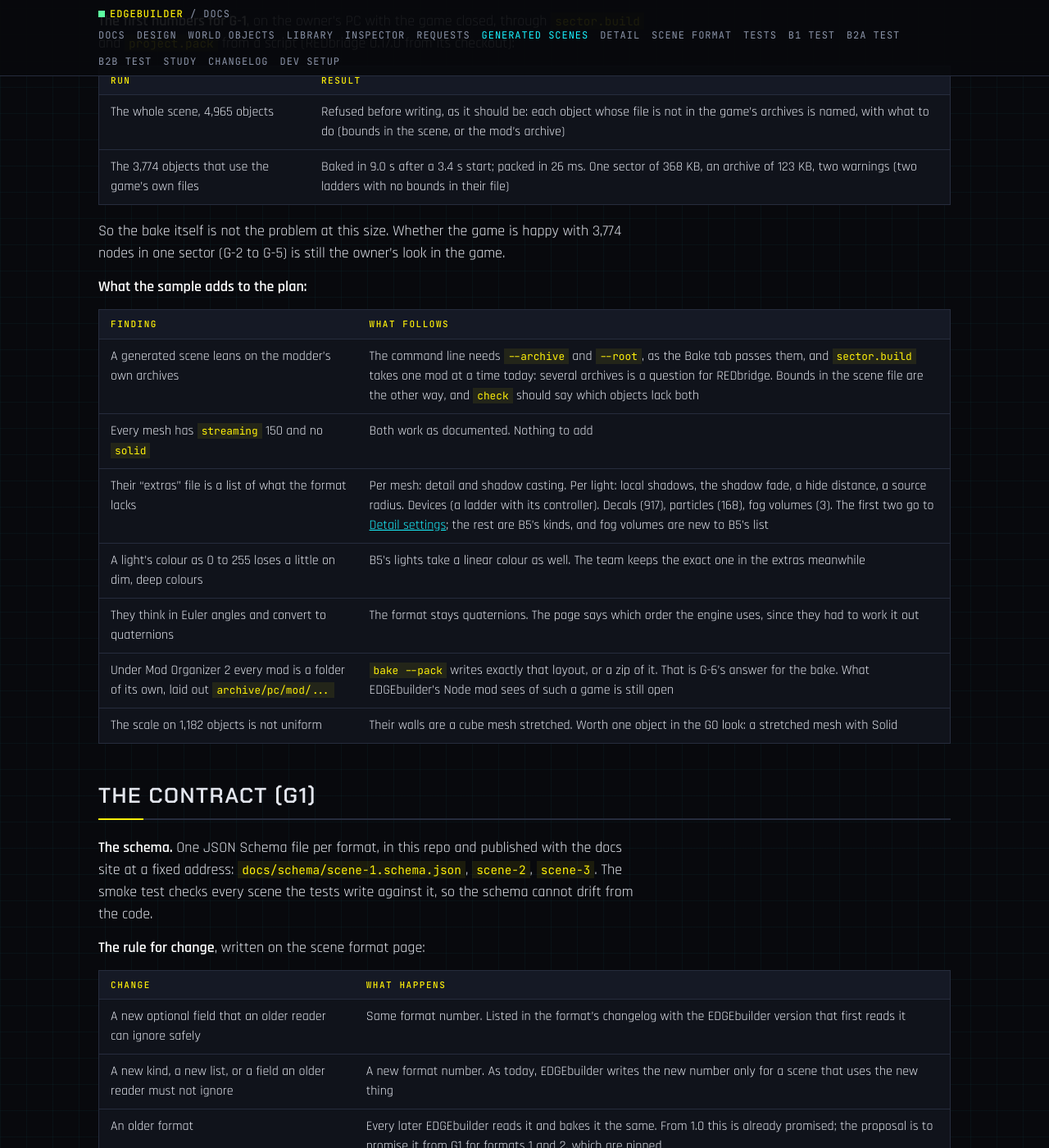
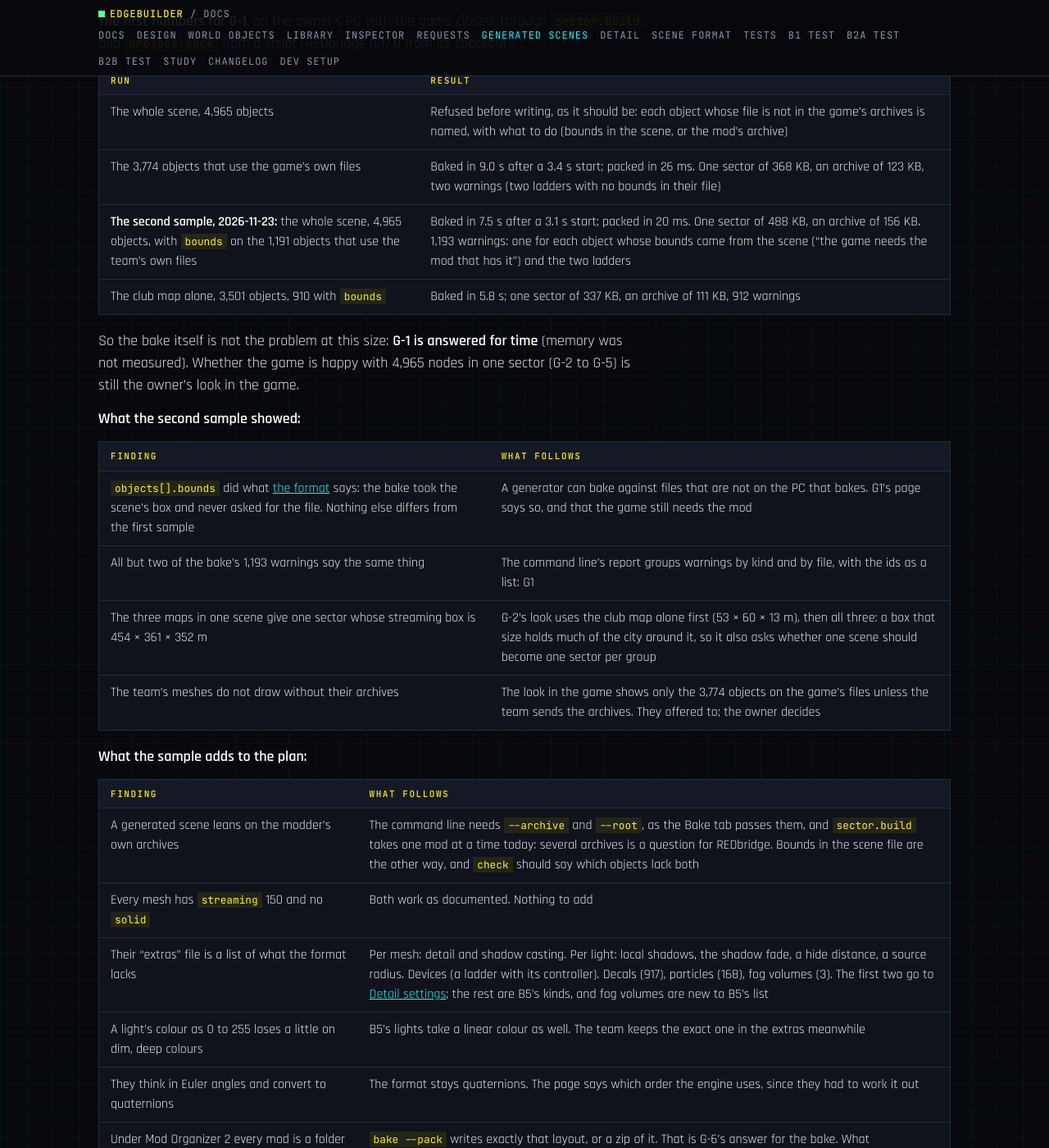
Before and after one commit to Edgemodders/EDGEbuilder, a Jekyll site: the page built from docs/generated-scenes.md, in a window 1280 px wide and 1400 px high, scrolled down 2326 px. Shown: the whole window at 82% size. Built offline with Jekyll 4.4.1, drawn with Linux system fonts in a browser that asks for light colours; some of the changed text lies outside the part shown.

Commit message:
Generated scenes: the team's second sample, the whole scene baked with bounds
All 4,965 objects bake in 7.5 s with bounds in the scene for the files of
their own mod. Their sectorHash is the plain FNV-1a 64 of the path; our
first check was wrong.

Co-Authored-By: Claude Fable 5.2 <noreply@anthropic.com>

```diff
--- a/docs/generated-scenes.md
+++ b/docs/generated-scenes.md
@@ -54,8 +54,19 @@ The team that asked sent one real build the same day, rewritten by their own scr
 |---|---|
 | The whole scene, 4,965 objects | Refused before writing, as it should be: each object whose file is not in the game's archives is named, with what to do (bounds in the scene, or the mod's archive) |
 | The 3,774 objects that use the game's own files | Baked in 9.0 s after a 3.4 s start; packed in 26 ms. One sector of 368 KB, an archive of 123 KB, two warnings (two ladders with no bounds in their file) |
+| **The second sample, 2026-11-23:** the whole scene, 4,965 objects, with `bounds` on the 1,191 objects that use the team's own files | Baked in 7.5 s after a 3.1 s start; packed in 20 ms. One sector of 488 KB, an archive of 156 KB. 1,193 warnings: one for each object whose bounds came from the scene ("the game needs the mod that has it") and the two ladders |
+| The club map alone, 3,501 objects, 910 with `bounds` | Baked in 5.8 s; one sector of 337 KB, an archive of 111 KB, 912 warnings |
 
-So the bake itself is not the problem at this size. Whether the game is happy with 3,774 nodes in one sector (G-2 to G-5) is still the owner's look in the game.
+So the bake itself is not the problem at this size: **G-1 is answered for time** (memory was not measured). Whether the game is happy with 4,965 nodes in one sector (G-2 to G-5) is still the owner's look in the game.
+
+**What the second sample showed:**
+
+| Finding | What follows |
+|---|---|
+| `objects[].bounds` did what [the format](scene.md) says: the bake took the scene's box and never asked for the file. Nothing else differs from the first sample | A generator can bake against files that are not on the PC that bakes. G1's page says so, and that the game still needs the mod |
+| All but two of the bake's 1,193 warnings say the same thing | The command line's report groups warnings by kind and by file, with the ids as a list: G1 |
+| The three maps in one scene give one sector whose streaming box is 454 × 361 × 352 m | G-2's look uses the club map alone first (53 × 60 × 13 m), then all three: a box that size holds much of the city around it, so it also asks whether one scene should become one sector per group |
+| The team's meshes do not draw without their archives | The look in the game shows only the 3,774 objects on the game's files unless the team sends the archives. They offered to; the owner decides |
 
 **What the sample adds to the plan:**
 
@@ -120,7 +131,7 @@ Every command takes `--json` and then prints one JSON report: the scene's name a
 
 ## Size (G0, then G2)
 
-Nothing here is known. G0 is a probe that answers it before anything is designed: a scene of about 5,000 objects is baked, and the owner looks at it in the game. The team's own scene is that scene, once their archives or bounds are here; until then, the 3,774 objects of it that use the game's files.
+Nothing here is known. G0 is a probe that answers it before anything is designed: a scene of about 5,000 objects is baked, and the owner looks at it in the game. The team's own scene is that scene: with the bounds of the second sample (2026-11-23) all 4,965 objects bake, and the 3,774 on the game's files draw without the team's archives.
 
 | Question | What it decides |
 |---|---|
@@ -176,7 +187,7 @@ The diff is a pure function over two scene files, so it lives beside `arrange.ts
 |---|---|---|
 | `resourceVersion` | 0 | 2 |
 | `lod` | 0 | 1 |
-| `sectorHash` | 0 | A hash for the sector (they say of its path; the number in their sample is not the plain FNV-1a 64 of the path it names, so what it holds is a question) |
+| `sectorHash` | 0 | The FNV-1a 64 of the sector's path with backslashes, `mod\rogue_arena_collision\ra_owned_collision.streamingsector`. Checked on 2026-11-23: it gives the number in their sample. The first check here read two `\r` in the path as line ends, an error of ours. They have not tested whether the game reads the field |
 | `staticCollisionShapeCategories` | Absent | Five rows of six, two of them set |
 | The buffer's flags | 7471104 | 4063232 |
 | The box's turn | On the actor | On the shape, the actor unturned |
@@ -184,7 +195,7 @@ The diff is a pure function over two scene files, so it lives beside `arrange.ts
 | The buffer | Raw bytes | WolvenKit's typed collision buffer, as JSON |
 | Streaming | By the object's size | 200 m, both distances |
 
-So B5-4's probe has a short list: write the probe's box again with these values, one at a time where it is cheap, and see which one made the difference. **Clean room:** the team says World Builder's collider export was a reference for their first bake. EDGEbuilder takes none of these values on their word: each is checked against the game's own collision nodes and WolvenKit's writer before it is written, as the solid probe did.
+So B5-4's probe has a short list: write the probe's box again with these values, one at a time where it is cheap, and see which one made the difference. The team cannot shorten it (2026-11-23): their recipe worked at its first test in the game, so no field was ever tried alone. **Clean room:** the team says World Builder's collider export was a reference for their first bake. EDGEbuilder takes none of these values on their word: each is checked against the game's own collision nodes and WolvenKit's writer before it is written, as the solid probe did.
 
 ## Not in this
 
```
Also changed, not shown: CLAUDE.md (+1 -1 lines), docs/index.md (+1 -1 lines), docs/requests.md (+1 -1 lines).
